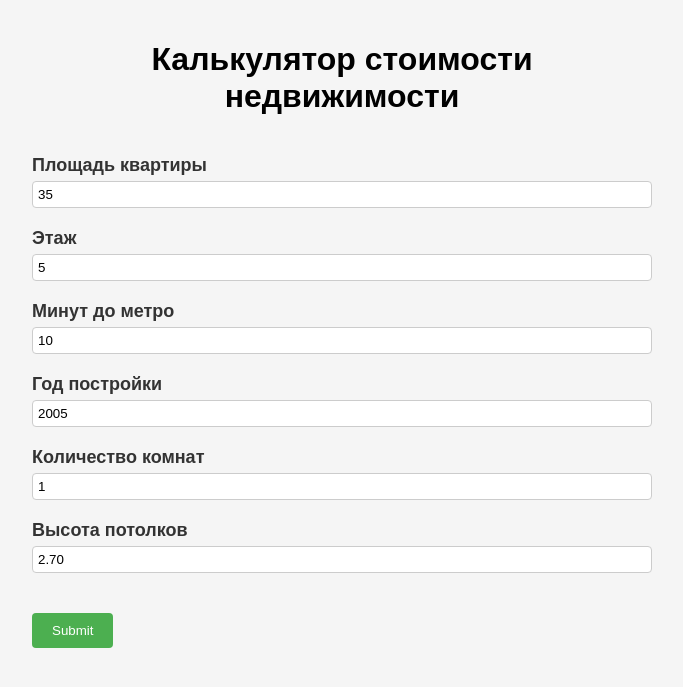
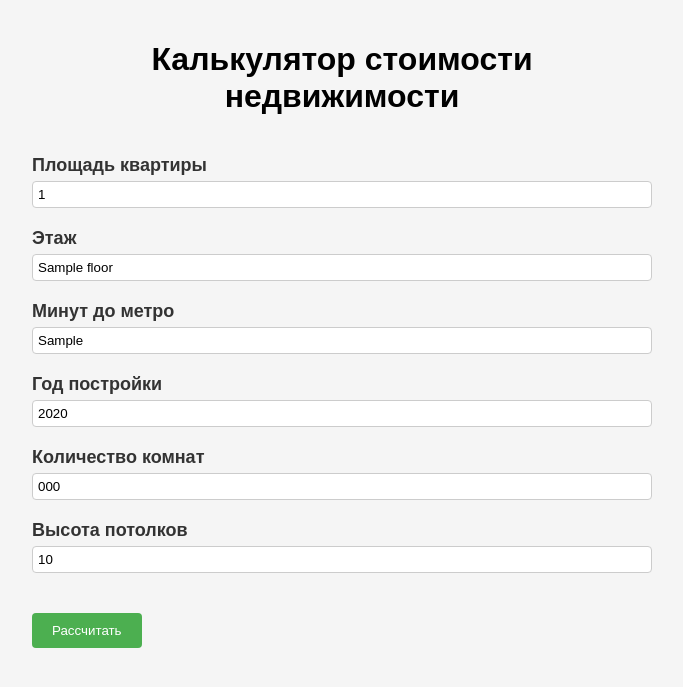
Before and after one commit to abeliksv/flask-01-10-2024, a Flask app: template templates/index.html in a window 1280 px wide. Shown: the top 687 px of the page, without its empty margins (298-981 px from the left). Run offline with Flask 3, Linux system fonts and the light colour scheme; the template is opened without the code that fills it: most values are stand-ins (such as "Sample title", 1, 10 or a date in 2020).

Commit message:
стали сохранятьсявведенные пользователем значения на период сессии

```diff
--- a/app.py
+++ b/app.py
@@ -1,24 +1,44 @@
 from flask import Flask, render_template, request
-
 from processingS import process
 
 app = Flask(__name__)
 
-@app.route('/', methods=["get", "post"])
+@app.route('/', methods=["GET", "POST"])
 def index():
+    # Значения по умолчанию
+    total_area = 35
+    floor = 5
+    min_to_metro = 10
+    construction_year = 2005
+    number_of_rooms = 1
+    ceiling_height = 2.7
     message = ''
+
     if request.method == "POST":
-        total_area = request.form.get("total_area")
-        floor = request.form.get("floor")
-        min_to_metro = request.form.get("min_to_metro")
-        construction_year = request.form.get("construction_year")
-        number_of_rooms = request.form.get("number_of_rooms")
-        ceiling_height = request.form.get("ceiling_height")
+        # Получаем значения, введённые пользователем
+        total_area = request.form.get("total_area", 35)
+        floor = request.form.get("floor", 5)
+        min_to_metro = request.form.get("min_to_metro", 10)
+        construction_year = request.form.get("construction_year", 2005)
+        number_of_rooms = request.form.get("number_of_rooms", 1)
+        ceiling_height = request.form.get("ceiling_height", 2.7)
+
+        # Обрабатываем данные и считаем цену
         price = process(float(total_area), float(floor), int(min_to_metro),
-                        int(construction_year), int(number_of_rooms),float(ceiling_height))
+                        int(construction_year), int(number_of_rooms), float(ceiling_height))
 
-        message = f"Стоимость недвижимости {price} млн.руб."
-    return render_template("index.html", message=message)
+        # Сообщение с результатом расчета
+        message = f"Стоимость недвижимости {price} млн. руб."
+
+    # Передаем все переменные в шаблон для отображения
+    return render_template("index.html",
+                           total_area=total_area,
+                           floor=floor,
+                           min_to_metro=min_to_metro,
+                           construction_year=construction_year,
+                           number_of_rooms=number_of_rooms,
+                           ceiling_height=ceiling_height,
+                           message=message)
 
 
 if __name__ == "__main__":
--- a/templates/index.html
+++ b/templates/index.html
@@ -64,33 +64,33 @@
 <form method="post">
     <p>
     <label>Площадь квартиры</label>
-    <input type="text" name="total_area" value="35">
+    <input type="text" name="total_area" value="{{ total_area }}">
     </p>
     <p>
     <label>Этаж </label>
-    <input type="text" name="floor" value="5">
+    <input type="text" name="floor" value="{{ floor }}">
     </p>
     <p>
     <label>Минут до метро </label>
-    <input type="text" name="min_to_metro" value="10">
+    <input type="text" name="min_to_metro" value="{{ min_to_metro }}">
     </p>
     <p>
     <label>Год постройки </label>
-    <input type="text" name="construction_year" value="2005">
+    <input type="text" name="construction_year" value="{{ construction_year }}">
     </p>
     <p>
     <label>Количество комнат </label>
-    <input type="text" name="number_of_rooms" value="1">
+    <input type="text" name="number_of_rooms" value="{{ number_of_rooms }}">
     </p>
     <p>
     <label>Высота потолков </label>
-    <input type="text" name="ceiling_height" value="2.70">
+    <input type="text" name="ceiling_height" value="{{ ceiling_height }}">
     </p>
     <p>
-
-    <input type="submit">
+    <input type="submit" value="Рассчитать">
     </p>
 </form>
+
 <p>
 {% if message %}
     {{ message }}
```
Lines whose indentation alone changed are shown as unchanged.
